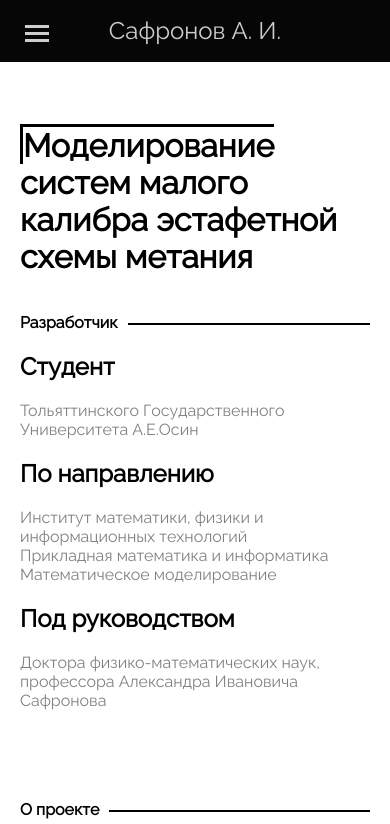
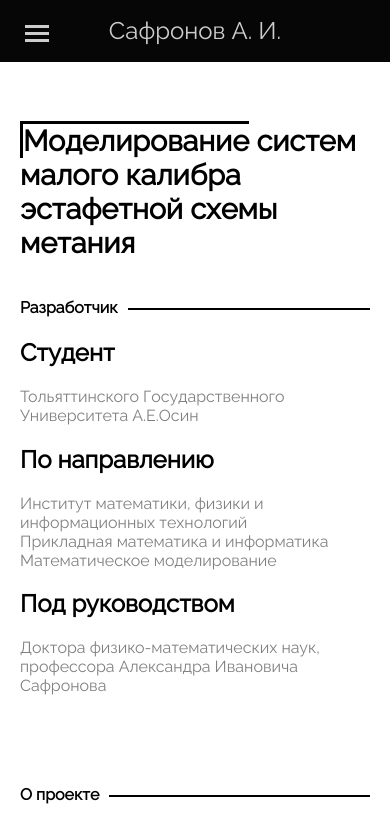
Before and after one commit to panelka2/tsu_diplom, a Next.js app: page /projects/osin in a window 390 px wide. Shown: the top 824 px of the page. Built offline with nearby package versions, Linux system fonts and the light colour scheme.

Commit message:
fix_name_project

```diff
--- a/pages/projects/morozov/style.module.scss
+++ b/pages/projects/morozov/style.module.scss
@@ -211,7 +211,7 @@ $padding-in-sections: 23rem;
         padding-left: 0;
     }
     .name_vkr h1 {
-        font-size: 2rem;
+        font-size: 1.8rem;
         padding-left: 0;
     }
     .sixth_text p{
--- a/pages/projects/osin/style.module.scss
+++ b/pages/projects/osin/style.module.scss
@@ -211,7 +211,7 @@ $padding-in-sections: 23rem;
         padding-left: 0;
     }
     .name_vkr h1 {
-        font-size: 2rem;
+        font-size: 1.8rem;
         padding-left: 0;
     }
     .sixth_text p{
--- a/pages/projects/stepanova/style.module.scss
+++ b/pages/projects/stepanova/style.module.scss
@@ -207,7 +207,7 @@ $padding-in-sections: 23rem;
         padding-left: 0;
     }
     .name_vkr h1 {
-        font-size: 2rem;
+        font-size: 1.8rem;
         padding-left: 0;
     }
     .sixth_text p{
--- a/pages/projects/tokarev/style.module.scss
+++ b/pages/projects/tokarev/style.module.scss
@@ -211,7 +211,7 @@ $padding-in-sections: 23rem;
         padding-left: 0;
     }
     .name_vkr h1 {
-        font-size: 2rem;
+        font-size: 1.8rem;
         padding-left: 0;
     }
     .sixth_text p{
```
